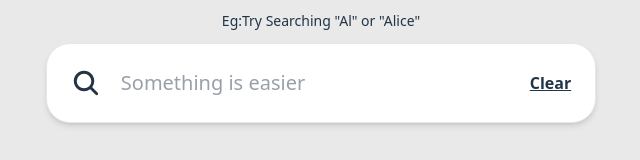
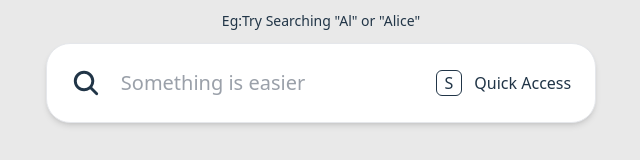
Before and after one commit to KashishKataria786/advancedStatic-SerachBar-, a React (Vite) app: page / in a window 1280 px wide. Shown: the part 371-531 px from the top of the page, without its empty margins (319-959 px from the left). Built offline with nearby package versions, Linux system fonts and the light colour scheme.

Commit message:
Some changes in the search input and design

```diff
--- a/src/App.jsx
+++ b/src/App.jsx
@@ -1,7 +1,5 @@
 import { useEffect, useRef, useState } from 'react';
 import './App.css';
-import { CiSearch } from "react-icons/ci";
-import { IoIosSettings } from "react-icons/io";
 import { GrAttachment } from "react-icons/gr";
 import { GoPerson } from "react-icons/go";
 import { PiChatsCircle } from 'react-icons/pi';
@@ -12,6 +10,7 @@ import TabChange from './components/TabChange.jsx';
 import LoadingCard from './components/LoadingCard.jsx';
 import Spinner from './components/Spinner.jsx';
 import { IoSearch } from 'react-icons/io5';
+import { RiSettings2Line } from 'react-icons/ri';
 
 function App() {
   const [openSearchBox, setOpenSearchBox] = useState(true);
@@ -74,15 +73,22 @@ function App() {
               onChange={(e) => setSearch(e.target.value)}
             />
           </div>
-          <h4
+          {
+            !loading&&search?<> <h4
             onClick={() => {
               setSearch("");
               setOpenSearchBox(false);
+              setLoading(false)
             }}
             className="font-semibold underline cursor-pointer"
           >
             Clear
-          </h4>
+          </h4></>:<><div className='flex gap-3 items-center'>
+            <p className='px-2 border rounded-md'>S</p>
+            <span>Quick Access</span>
+          </div></>
+          }
+
         </div>
 
 <div className={`${openSearchBox ? "transition-all duration-800":""}:`}>
@@ -105,7 +111,7 @@ function App() {
                   className={` p-2 rounded ${openShortDialog ? "bg-gray-100" : "bg-white"}`}
                   onClick={() => setOpenShortDialog(!openShortDialog)}
                 >
-                  <IoIosSettings
+                  <RiSettings2Line
                     size={30}
                     className={`transition-transform duration-300 ${openShortDialog ? "rotate-90" : "rotate-0"}`}
                   />
--- a/src/components/TabChange.jsx
+++ b/src/components/TabChange.jsx
@@ -3,7 +3,7 @@ import { BiToggleLeft, BiToggleRight } from "react-icons/bi";
 const TabChange = ({ icon, title, tab, setTab }) => (
   <div
     className={`${
-      tab ? "text-gray-900" : "text-gray-300"
+      tab ? "text-gray-900" : "text-gray-500"
     } flex items-center justify-between px-2 `}
   >
     <div className="flex gap-1 items-center">
```
